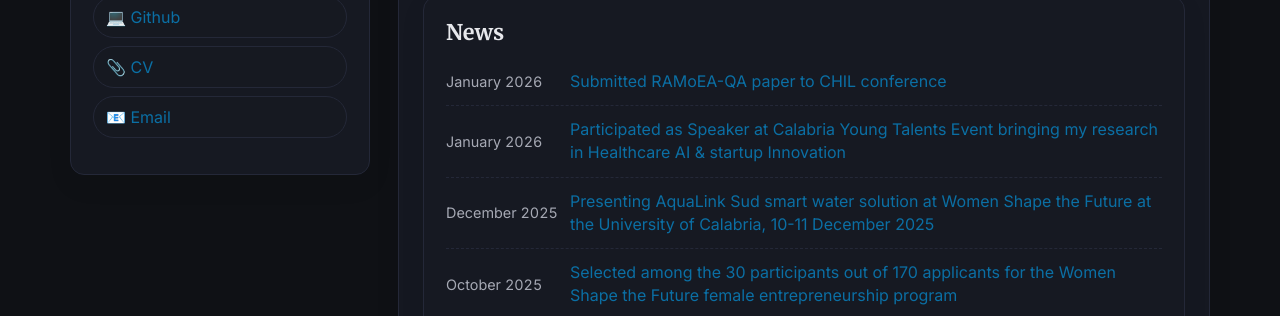
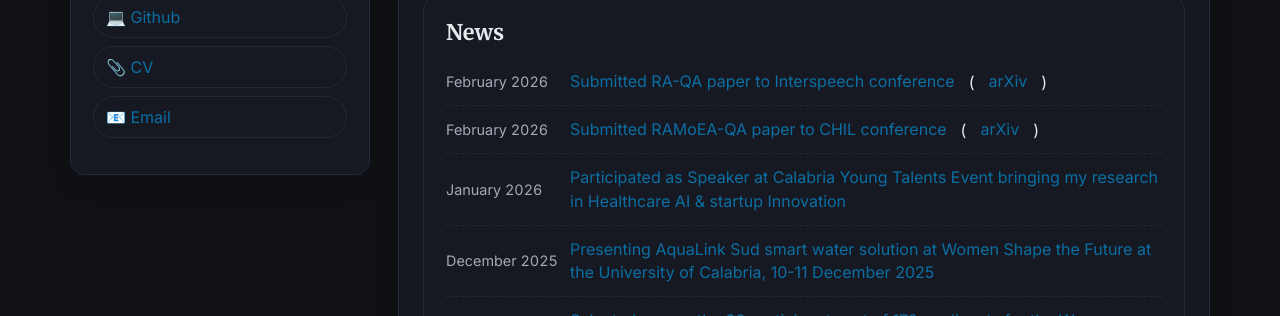
Before and after one commit to gaiabertolino/gaiabertolino.github.io, a plain HTML site: page index.html in a window 1280 px wide. Shown: the part 484-800 px from the top of the page. Drawn offline with Linux system fonts and the light colour scheme.

Commit message:
Update index.html

```diff
--- a/index.html
+++ b/index.html
@@ -145,8 +145,12 @@
           </header>
           <ul id="newsList">
             <li>
-              <time datetime="2026-01-09">January 2026</time>
-              <a href="https://chil.ahli.cc">Submitted RAMoEA-QA paper to CHIL conference</a>
+              <time datetime="2026-01-09">February 2026</time>
+              <a href="https://interspeech2026.org/en-AU">Submitted RA-QA paper to Interspeech conference</a> (<a href="https://arxiv.org/abs/2602.18452">arXiv</a>)
+            </li>
+            <li>
+              <time datetime="2026-01-09">February 2026</time>
+              <a href="https://chil.ahli.cc">Submitted RAMoEA-QA paper to CHIL conference</a> (<a href="https://arxiv.org/abs/2603.06542">arXiv</a>)
             </li>
             <li>
               <time datetime="2026-01-09">January 2026</time>
```
